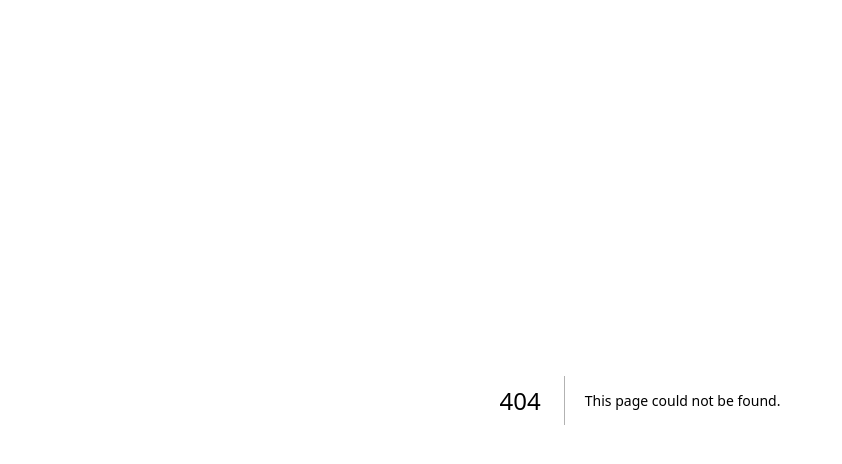
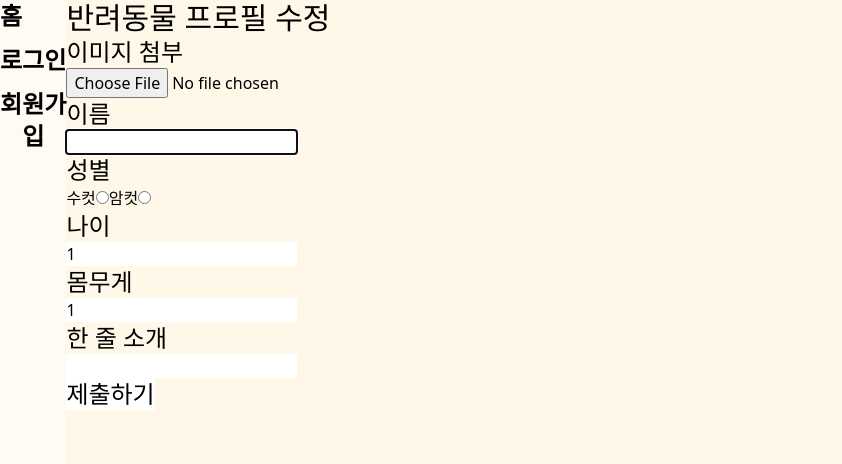
Before and after one commit to Sunjji/Sunjji, a Next.js app: page /profile/1/edit in a window 1280 px wide. Before the commit this address had no page. Shown: the top 464 px of the page, without its empty margins (0-842 px from the left). Built offline with nearby package versions, Linux system fonts and the light colour scheme; no server answers; the database is empty.

Commit message:
feat: 프로필 수정

```diff
--- /dev/null
+++ b/app/(providers)/(root)/profile/[butlerId]/edit/page.tsx
@@ -0,0 +1,126 @@
+"use client";
+
+import { supabase } from "@/supabase/client";
+import React, { ComponentProps, useEffect, useState } from "react";
+
+type PetProfileEditProps = {
+  params: {
+    butlerId: string;
+  };
+  id: number;
+  weight: number;
+  age: number;
+  gender: string;
+  name: string;
+  comment: string;
+};
+
+function PetProfileEditPage(props: PetProfileEditProps) {
+  const [weight, setWeight] = useState(1);
+  const [age, setAge] = useState(1);
+  const [gender, setGender] = useState("");
+  const [name, setName] = useState("");
+  const [comment, setComment] = useState("");
+
+  useEffect(() => {
+    (async () => {
+      const response = await supabase
+        .from("pets")
+        .select("*")
+        .eq("butlerId", props.params.butlerId);
+
+      setWeight(response.data[0].weight);
+      setAge(response.data[0].age);
+      setGender(response.data[0].gender);
+      setName(response.data[0].name);
+      setComment(response.data[0].comment);
+    })();
+  }, []);
+
+  const handleFormSubmitButton: ComponentProps<"form">["onSubmit"] = async (
+    e
+  ) => {
+    e.preventDefault();
+
+    await supabase
+      .from("pets")
+      .update({
+        weight: weight,
+        age: age,
+        gender: gender,
+        name: name,
+        comment: comment,
+      })
+      .eq("id", Number(props.params.butlerId));
+
+    alert("수정이 완료되었습니다");
+  };
+
+  return (
+    <form onSubmit={handleFormSubmitButton}>
+      <h1 className="text-3xl">반려동물 프로필 수정</h1>
+      <h2 className="text-2xl">이미지 첨부</h2>
+      <input name="image" type="file" />
+
+      <h2 className="text-2xl">이름</h2>
+      <input
+        value={name}
+        onChange={(e) => setName(e.target.value)}
+        name="name"
+        id="name"
+        type="text"
+        autoFocus
+      />
+
+      <div>
+        <h2 className="text-2xl">성별</h2>
+        <label htmlFor="male">수컷</label>
+        <input
+          checked={gender === "male"}
+          onChange={(e) => setGender(e.target.value)}
+          name="gender"
+          id="male"
+          value="male"
+          type="radio"
+        />
+        <label htmlFor="female">암컷</label>
+        <input
+          checked={gender === "female"}
+          onChange={(e) => setGender(e.target.value)}
+          name="gender"
+          id="female"
+          value="female"
+          type="radio"
+        />
+      </div>
+
+      <h2 className="text-2xl">나이</h2>
+      <input
+        value={age}
+        onChange={(e) => setAge(Number(e.target.value))}
+        name="age"
+        type="number"
+      />
+
+      <h2 className="text-2xl">몸무게</h2>
+      <input
+        value={weight}
+        onChange={(e) => setWeight(Number(e.target.value))}
+        name="weight"
+        type="number"
+      />
+
+      <h2 className="text-2xl">한 줄 소개</h2>
+      <input
+        value={comment}
+        onChange={(e) => setComment(e.target.value)}
+        name="comment"
+        type="text"
+      />
+
+      <br />
+      <button className="text-2xl bg-white">제출하기</button>
+    </form>
+  );
+}
+export default PetProfileEditPage;
--- a/app/(providers)/(root)/profile/_components/CreateNewProfileForm.tsx
+++ b/app/(providers)/(root)/profile/petprofile/_components/CreateNewProfileForm.tsx
@@ -42,8 +42,8 @@ function CreateNewProfileForm() {
 
     if (!image) return alert("이미지가 없어요"); // 이미지 없을시 alert를 출력dd
 
-    const extension = image.name.split(".").slice(-1)[0]; // 확장자만 따로 배열에서 제외하기 위해 slice와 split를 사용
-    const filename = nanoid(); // 이름에서 충돌 없게 무작위 수를 출력하는 nanoid를 사용
+    const extension = image.name.split(".").slice(-1)[0]; // extension이라는 변수에 .jpg .png 이런거만 따로 저장하는 코드
+    const filename = nanoid(); // 이름에서 충돌 없게 무작위 수를 출력하는 nanoid를 사용(filename에 담음)
     const path = `${filename}.${extension}`; // 두개 합쳐서 파일의 이름이 filename.extension이 되게함
 
     console.log();
@@ -55,7 +55,7 @@ function CreateNewProfileForm() {
 
     const imageUrl = storage.data.fullPath;
     const data: CreateProfileData = {
-      image: imageUrl,
+      imageUrl,
       name,
       gender,
       age,
```
Also changed, not shown: app/(providers)/(root)/profile/petprofile/page.tsx (renamed from app/(providers)/(root)/profile/page.tsx).
